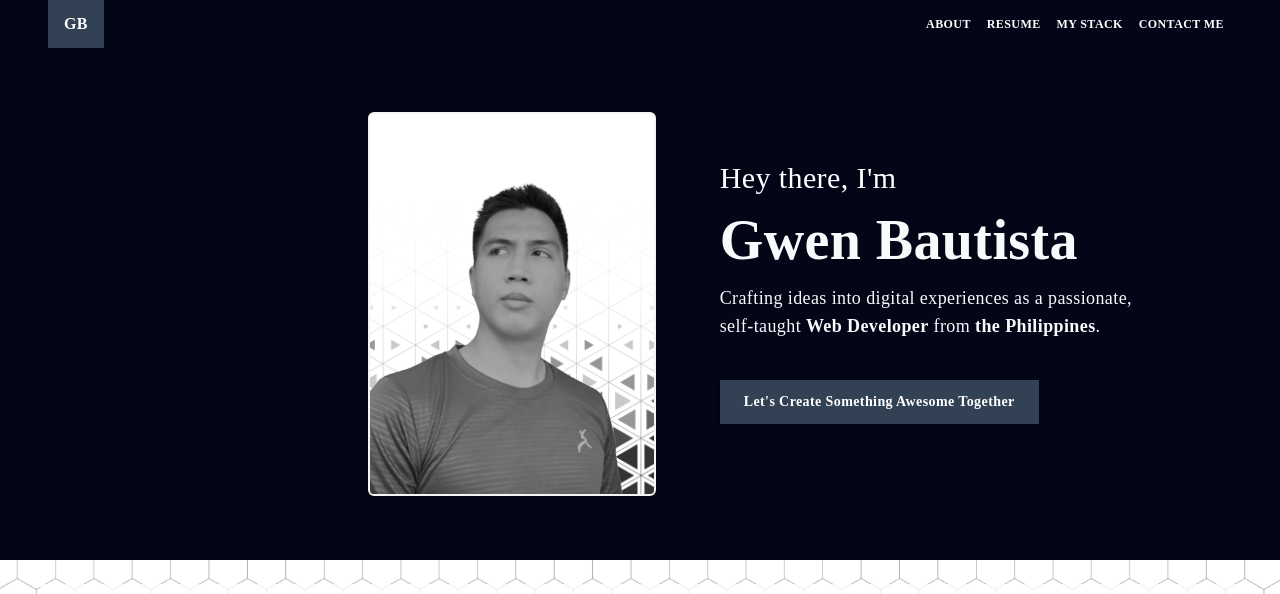
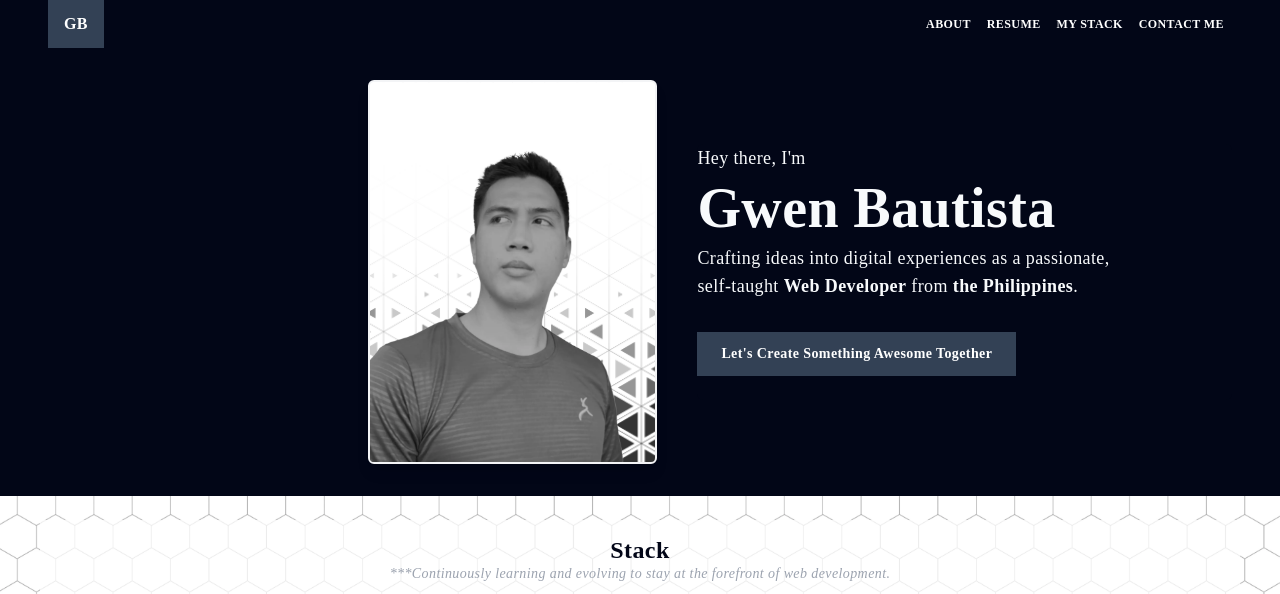
Before and after one commit to guren97/guren97.github.io, a plain HTML site: page index.html in a window 1280 px wide. Shown: the top 594 px of the page. Drawn offline with nearby package versions, Linux system fonts and the light colour scheme; a web font is replaced by a local one.

Commit message:
fixed headear padding

```diff
--- a/index.html
+++ b/index.html
@@ -96,11 +96,11 @@
       <!-- ABOUT SECTION-->
       <section
         id="about"
-        class="container relative mx-auto flex flex-col md:flex-row items-center justify-between w-full py-8 md:py-16 gap-6 md:gap-10 px-6 md:px-12"
+        class="container relative mx-auto flex flex-col md:flex-row items-center justify-center md:justify-center w-full py-8 gap-6 md:gap-10 px-6 md:px-12"
       >
         <!-- Image Section -->
         <div
-          class="inset-0 bg-[url('assets/images/b_triangle.webp')] bg-cover bg-center opacity-100 border-2 bg-gray-300 border-gray-100 md:w-6/12 lg:flex lg:justify-center lg:w-80 lg:ml-80 h-96 rounded-md overflow-hidden shadow-lg"
+          class="inset-0 bg-[url('assets/images/b_triangle.webp')] bg-cover bg-center opacity-100 border-2 bg-gray-300 border-gray-100 md:w-6/12 lg:flex lg:justify-center lg:w-80 lg:ml-80 h-96 md:h-100 rounded-md overflow-hidden shadow-lg"
         >
           <img
             class="object-cover h-full w-full md:w-80 md:h-96"
@@ -111,13 +111,17 @@
 
         <!-- Another Section (Optional) -->
         <div
-          class="bg-slate-950 rounded-md p-6 text-center md:text-left md:w-6/12 flex flex-col justify-center items-center md:items-start space-y-2 md:space-y-4 relative"
+          class="bg-slate-950 rounded-md text-center md:text-left md:w-6/12 flex flex-col justify-center items-center md:items-start md:justify-center space-y-2"
         >
           <!-- Intro Text -->
-          <h2 class="text-white text-2xl md:text-3xl">Hey there, I'm</h2>
+          <h2
+            class="text-slate-50 text-base md:text-lg leading-relaxed max-w-md"
+          >
+            Hey there, I'm
+          </h2>
           <span
             class="text-4xl md:text-6xl font-bold"
-            style="font-size: clamp(2rem, 5vw, 3.5rem)"
+            style="font-size: clamp(1.5rem, 5vw, 3.5rem)"
           >
             Gwen Bautista
           </span>
@@ -135,7 +139,7 @@
           >
             <a
               href="#contact"
-              class="mt-6 -mb-6 md:mb-6 p-3 px-6 bg-slate-700 text-white text-sm font-bold shadow-md transition duration-200 hover:bg-slate-800"
+              class="mt-6 p-3 px-6 bg-slate-700 text-white text-sm font-bold transition duration-200 hover:bg-slate-800 md:mb-6"
             >
               Let's Create Something Awesome Together
             </a>
@@ -421,7 +425,7 @@
             <input
               type="text"
               id="from_name"
-              class="appearance-none bg-transparent border-none w-full text-gray-700 py-2 px-2 leading-tight placeholder:text-sm focus:outline-none focus:placeholder-transparent"
+              class="appearance-none bg-transparent border-none w-full text-gray-700 text-xs md:text-sm py-2 px-2 leading-tight placeholder:text-xs focus:outline-none focus:placeholder-transparent"
               placeholder="Enter your name"
               required
             />
@@ -435,7 +439,7 @@
             <input
               type="email"
               id="email"
-              class="appearance-none bg-transparent border-none w-full text-gray-700 py-2 px-2 leading-tight placeholder:text-sm focus:outline-none focus:placeholder-transparent"
+              class="appearance-none bg-transparent border-none w-full text-gray-700 text-xs md:text-sm py-2 px-2 leading-tight placeholder:text-xs focus:outline-none focus:placeholder-transparent"
               placeholder="Enter your email"
               required
             />
@@ -448,7 +452,7 @@
             >
             <textarea
               id="message"
-              class="appearance-none bg-transparent border-none w-full text-gray-700 py-2 px-2 leading-tight placeholder:text-sm focus:outline-none focus:placeholder-transparent"
+              class="appearance-none bg-transparent border-none w-full text-gray-700 text-xs md:text-sm py-2 px-2 leading-tight placeholder:text-xs focus:outline-none focus:placeholder-transparent"
               placeholder="Type your message"
               required
             ></textarea>
```
